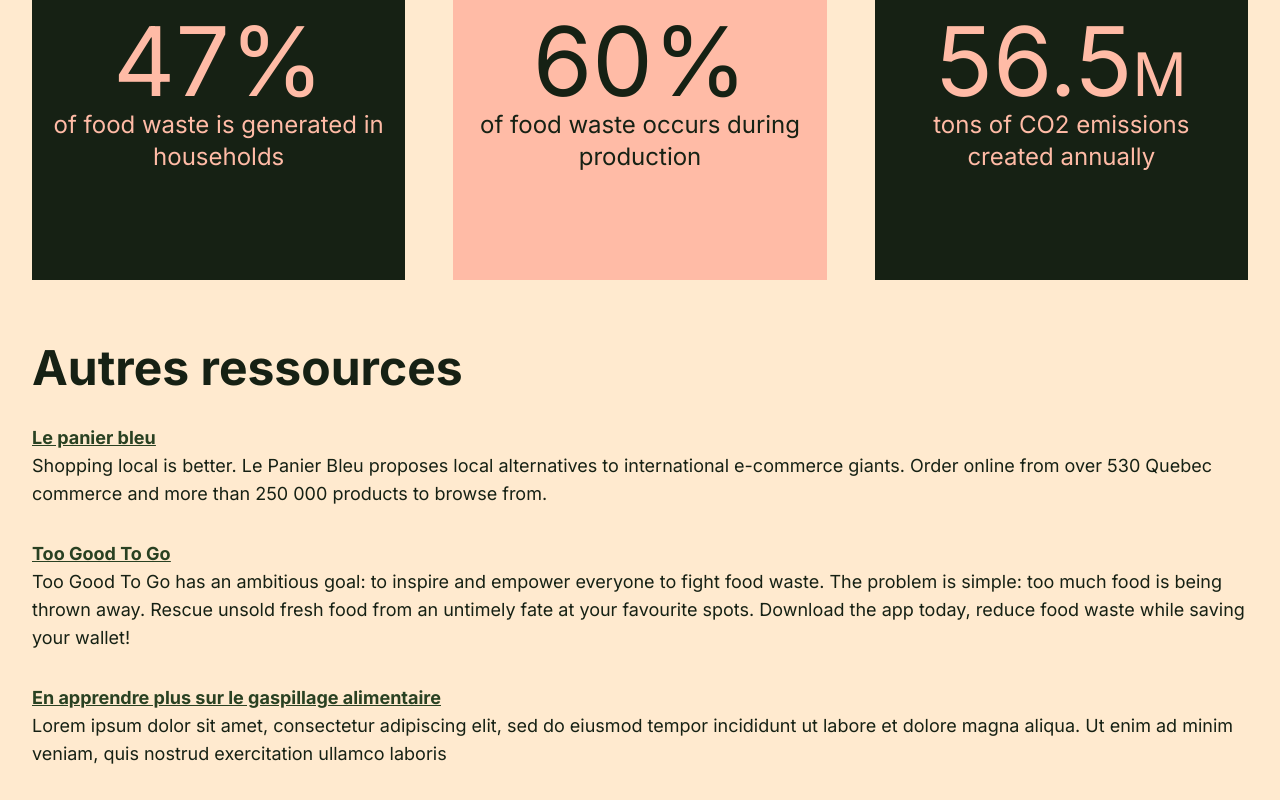
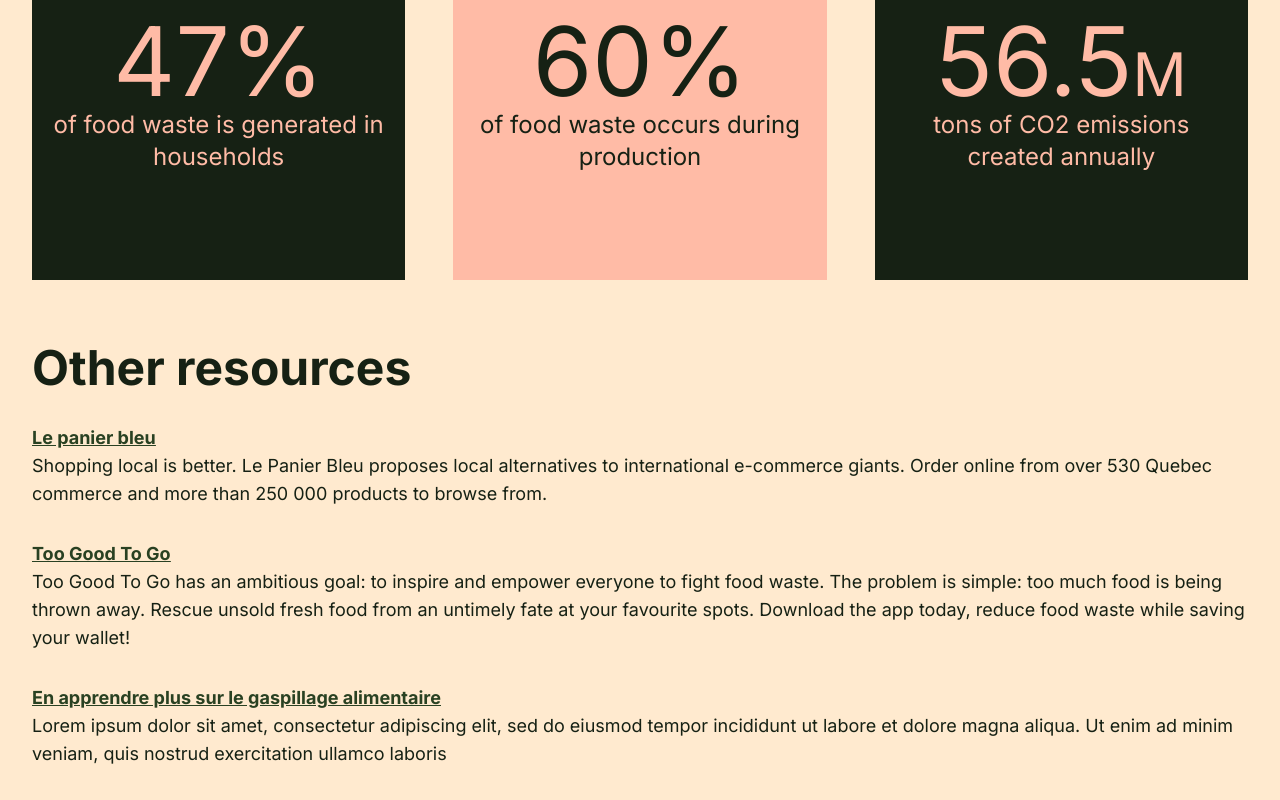
Before and after one commit to nicolegros/polyhacks-24, a Next.js app: page /about in a window 1280 px wide. Shown: the part 1028-1828 px from the top of the page. Built offline with nearby package versions, Linux system fonts and the light colour scheme.

Commit message:
:pencil2: `Autres ressources` => `Other resources`

```diff
--- a/app/about/page.tsx
+++ b/app/about/page.tsx
@@ -35,7 +35,7 @@ export default function About() {
 
 
       <div className="bg-chiffon">
-        <h1 className="text-5xl text-sacramento font-bold mt-16 mx-8"> Autres ressources</h1>
+        <h1 className="text-5xl text-sacramento font-bold mt-16 mx-8">Other resources</h1>
 
         <div className="flex">
           <button className="mx-8 mt-8 text-lg text-pine font-bold hover:text-tangerine underline"><a href="https://lepanierbleu.ca/">Le panier bleu</a></button>
```
